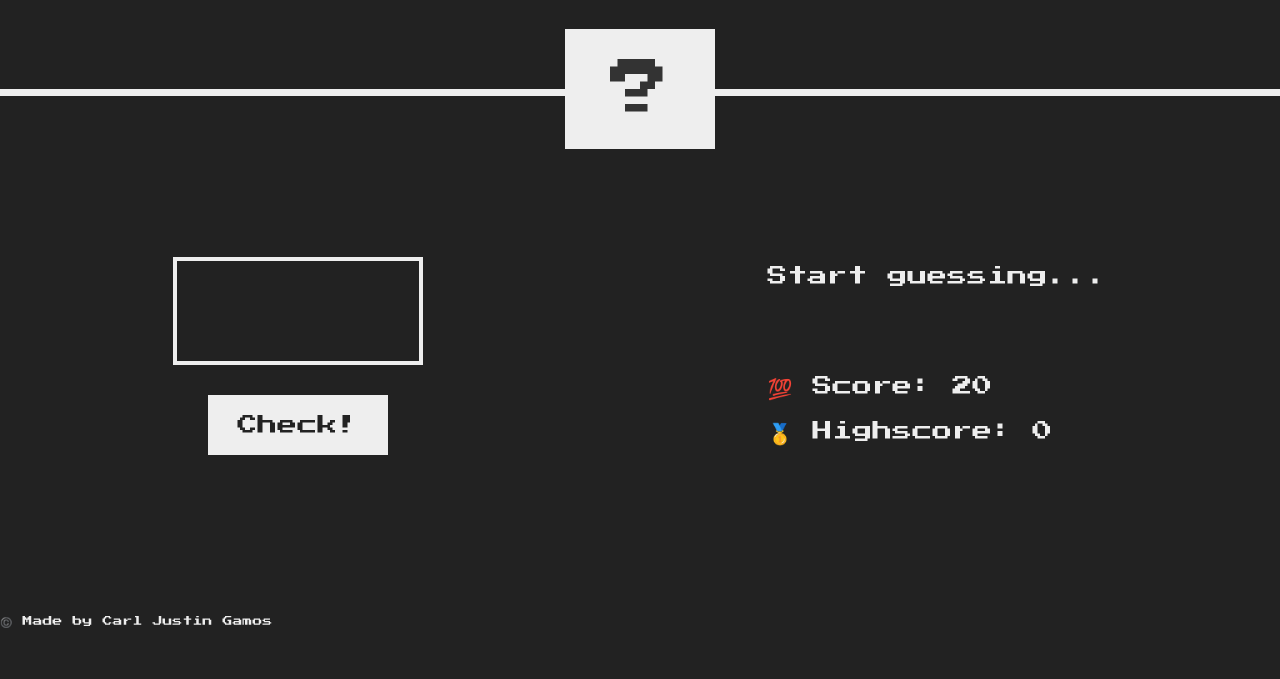
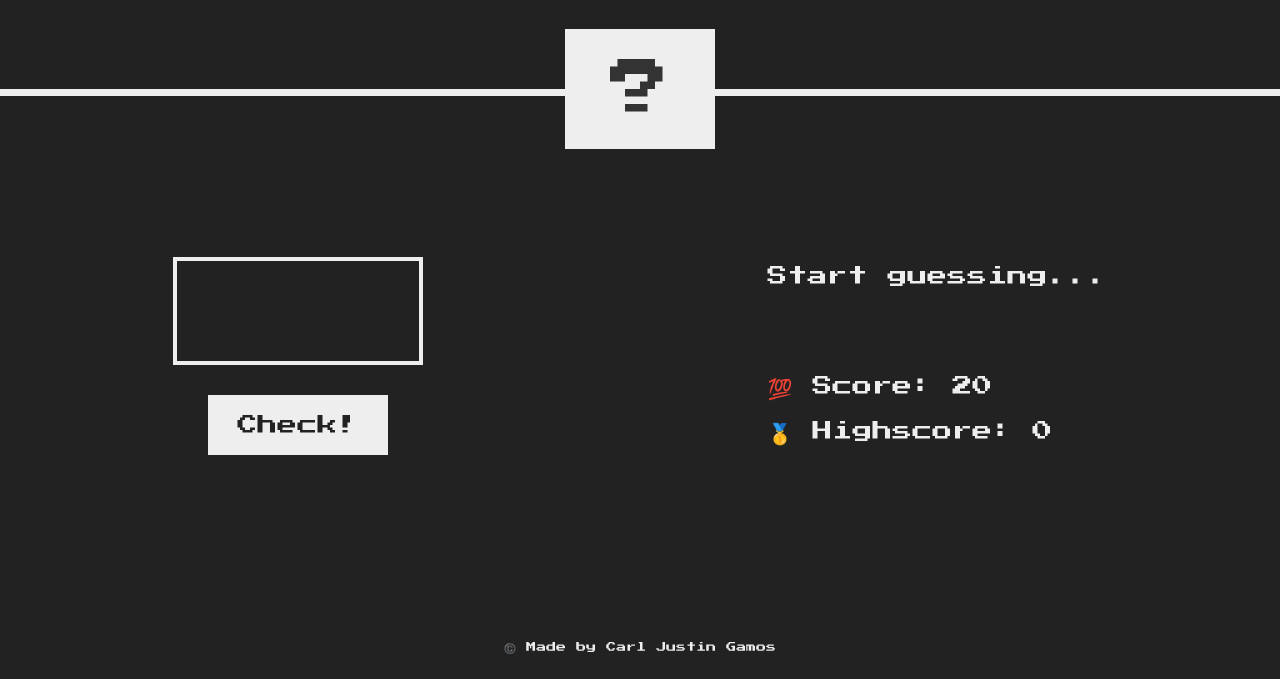
Before and after one commit to cjgamos/Guess-the-number, a plain HTML site: page index.html in a window 1280 px wide. Shown: the part 184-863 px from the top of the page. Before the commit the page ends 812 px from the top, so only its background shows below. Drawn offline with Linux system fonts and the light colour scheme.

Commit message:
Update style.css

```diff
--- a/style.css
+++ b/style.css
@@ -117,3 +117,8 @@ h1 {
 .label-score {
   margin-bottom: 2rem;
 }
+
+.madebycj {
+  padding: 2%;
+  text-align: center;
+}
```
